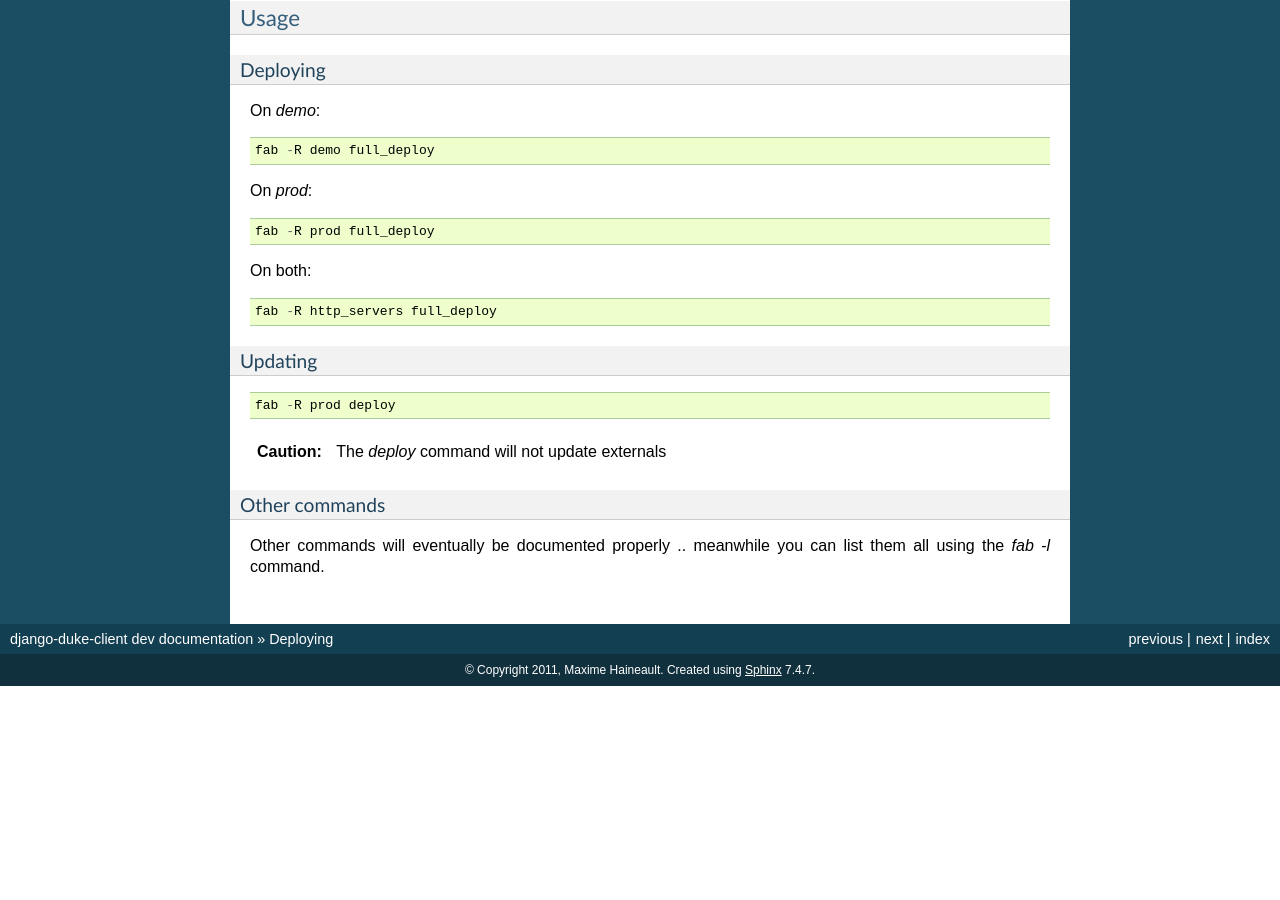
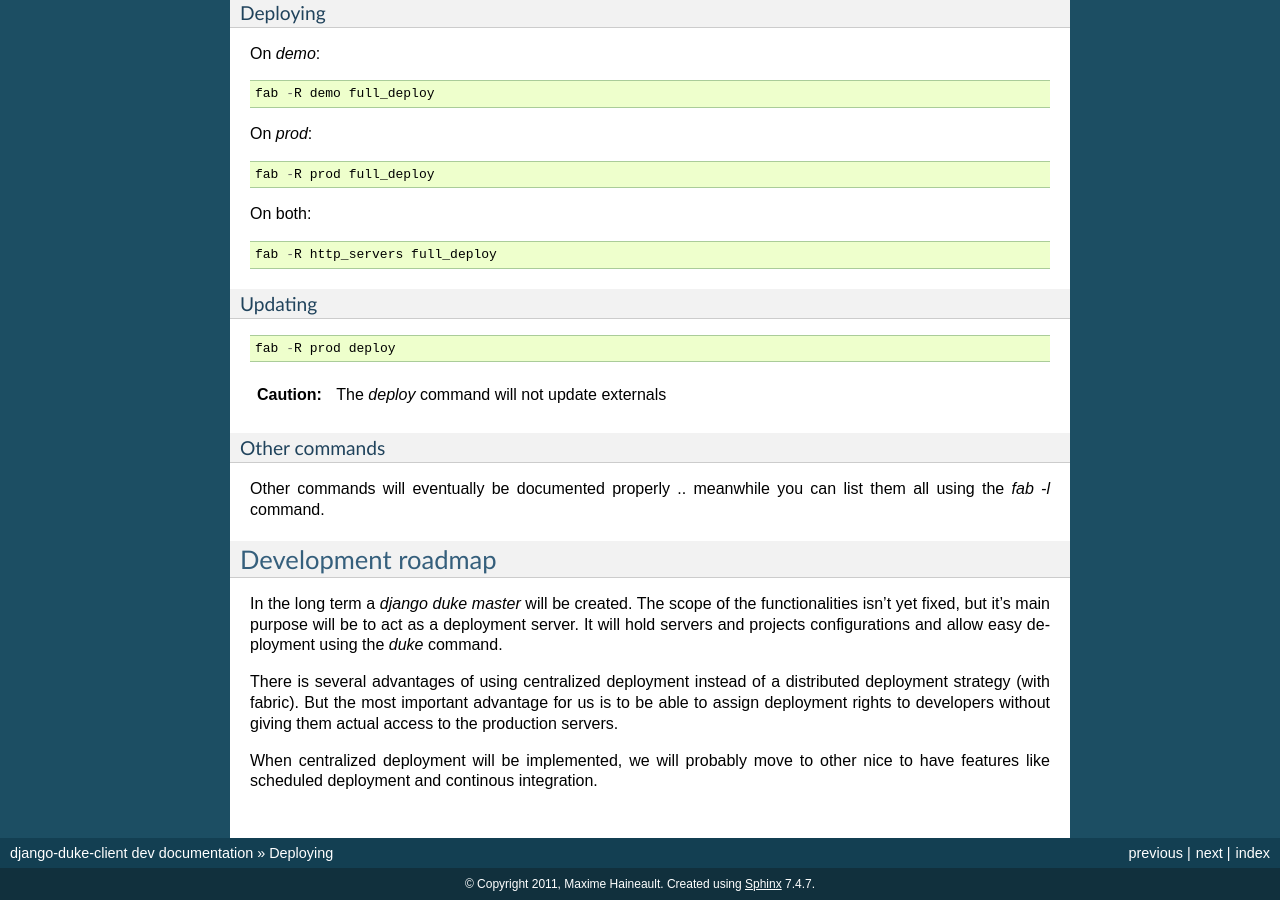
Before and after one commit to h3/django-duke-client, a Sphinx documentation site: the page built from docs/deploying.rst, in a window 1280 px wide and 900 px high, scrolled down 2774 px. Built offline with Sphinx 7.4.7, drawn with Linux system fonts in a browser that asks for light colours; before the commit the page ends 3460 px from its top, so only the background shows below that; some of the changed text lies outside the part shown.

Commit message:
Update docs/deploying.rst

```diff
--- a/docs/deploying.rst
+++ b/docs/deploying.rst
@@ -202,3 +197,20 @@
 
 Other commands will eventually be documented properly .. meanwhile you can
 list them all using the `fab -l` command.
+
+
+Development roadmap
+===================
+
+In the long term a `django duke master` will be created. The scope of the
+functionalities isn't yet fixed, but it's main purpose will be to act as a
+deployment server. It will hold servers and projects configurations and allow
+easy deployment using the `duke` command.
+
+There is several advantages of using centralized deployment  instead
+of a distributed deployment strategy (with fabric). But the most important
+advantage for us is to be able to assign deployment rights to developers without
+giving them actual access to the production servers.
+
+When centralized deployment will be implemented, we will probably move to other
+nice to have features like scheduled deployment and continous integration.
```
Also changed, not shown: other parts of docs/deploying.rst (+0 -5 lines).
